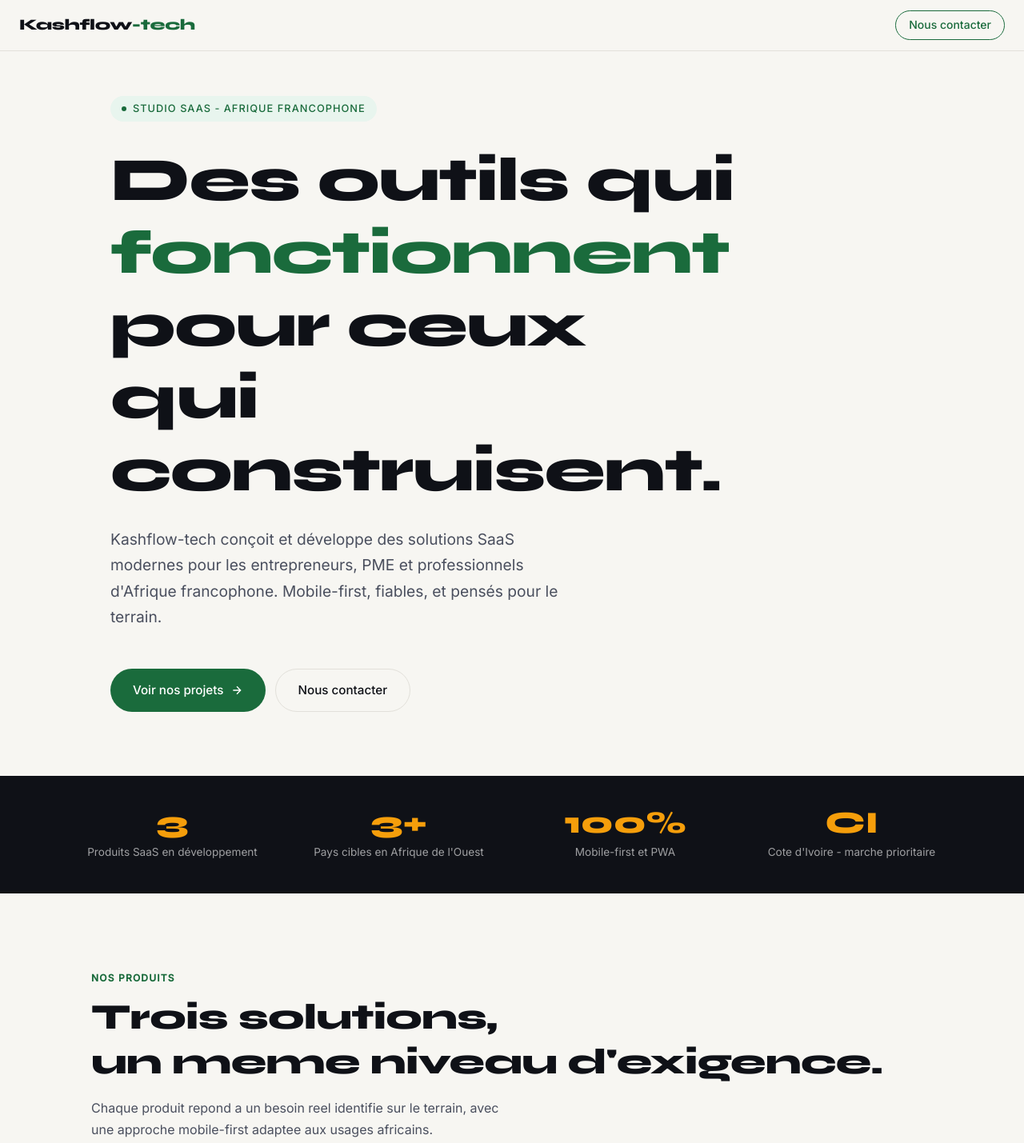
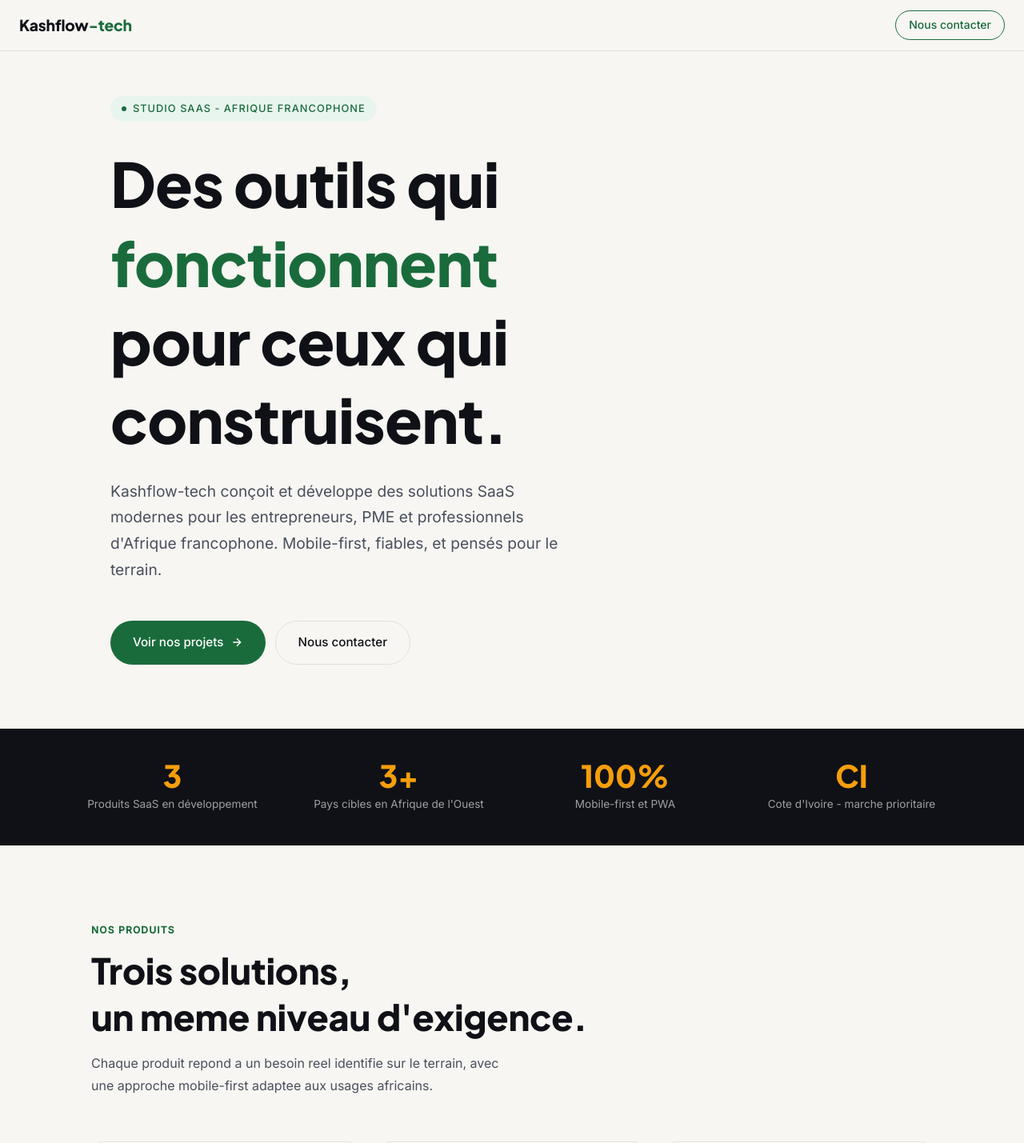
Before and after one commit to kashflowtech/website, a plain HTML site: page index.html in a window 1280 px wide. Shown: the top 1429 px of the page at 80% size. Drawn offline with Linux system fonts and the light colour scheme.

Commit message:
Update index.html

```diff
--- a/index.html
+++ b/index.html
@@ -7,7 +7,7 @@
   <meta name="description" content="Kashflow-tech construit des solutions SaaS modernes pour les entrepreneurs et PME d'Afrique francophone." />
   <link rel="preconnect" href="https://fonts.googleapis.com" />
   <link rel="preconnect" href="https://fonts.gstatic.com" crossorigin />
-  <link href="https://fonts.googleapis.com/css2?family=Syne:wght@400;600;700;800&family=Inter:wght@400;500&display=swap" rel="stylesheet" />
+  <link href="https://fonts.googleapis.com/css2?family=Plus+Jakarta+Sans:wght@400;500;600;700;800&family=Inter:wght@400;500&display=swap" rel="stylesheet" />
   <style>
     *, *::before, *::after { box-sizing: border-box; margin: 0; padding: 0; }
 
@@ -49,12 +49,12 @@
     }
 
     .nav-logo {
-      font-family: 'Syne', sans-serif;
+      font-family: 'Plus Jakarta Sans', sans-serif;
       font-weight: 800;
       font-size: 1.2rem;
       color: var(--ink);
       text-decoration: none;
-      letter-spacing: -0.02em;
+      letter-spacing: -0.01em;
     }
 
     .nav-logo span { color: var(--accent); }
@@ -110,11 +110,11 @@
     }
 
     .hero h1 {
-      font-family: 'Syne', sans-serif;
+      font-family: 'Plus Jakarta Sans', sans-serif;
       font-size: clamp(2.4rem, 6vw, 5rem);
       font-weight: 800;
-      line-height: 1.18;
-      letter-spacing: -0.02em;
+      line-height: 1.28;
+      letter-spacing: -0.01em;
       color: var(--ink);
       max-width: 800px;
       margin-bottom: 24px;
@@ -191,7 +191,7 @@
     }
 
     .stat-num {
-      font-family: 'Syne', sans-serif;
+      font-family: 'Plus Jakarta Sans', sans-serif;
       font-size: 2.4rem;
       font-weight: 800;
       color: var(--accent2);
@@ -221,12 +221,12 @@
     }
 
     .section-title {
-      font-family: 'Syne', sans-serif;
+      font-family: 'Plus Jakarta Sans', sans-serif;
       font-size: clamp(1.8rem, 4vw, 2.8rem);
       font-weight: 800;
-      letter-spacing: -0.015em;
+      letter-spacing: -0.005em;
       color: var(--ink);
-      line-height: 1.25;
+      line-height: 1.3;
       margin-bottom: 16px;
     }
 
@@ -310,7 +310,7 @@
     .project-card.fonciago .project-tag { background: #fffbeb; color: #d97706; }
 
     .project-name {
-      font-family: 'Syne', sans-serif;
+      font-family: 'Plus Jakarta Sans', sans-serif;
       font-size: 1.4rem;
       font-weight: 700;
       margin-bottom: 10px;
@@ -611,7 +611,7 @@
       <div class="stack-item"><span class="stack-emoji">🎨</span>Tailwind CSS</div>
       <div class="stack-item"><span class="stack-emoji">🗄️</span>Supabase</div>
       <div class="stack-item"><span class="stack-emoji">▲</span>Vercel</div>
-      <div class="stack-item"><span class="stack-emoji">🤖</span>Claude AI</div>
+
       <div class="stack-item"><span class="stack-emoji">📱</span>PWA</div>
     </div>
   </section>
```
